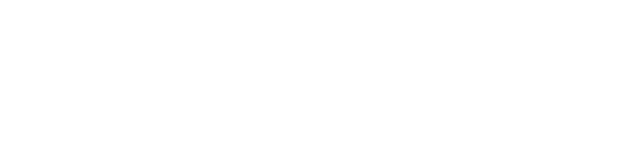
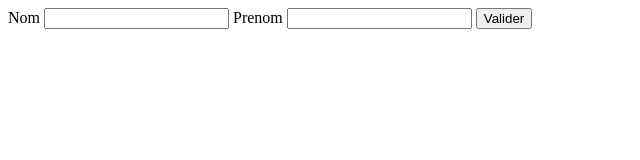
Before and after one commit to DaniDevop/formation, a plain HTML site: page index.html in a window 1280 px wide. Shown: the whole page, without its empty margins (0-640 px from the left). Drawn offline with Linux system fonts and the light colour scheme.

Commit message:
Implementation formulaire etudiant

```diff
--- a/index.html
+++ b/index.html
@@ -7,5 +7,15 @@
 </head>
 <body>
 
+
+    <form action="">
+
+        <label for="">Nom</label>
+        <input type="text" name="nom" required>
+        <label for="">Prenom</label>
+        <input type="text" name="nom" required>
+
+        <button>Valider</button>
+    </form>
 </body>
 </html>
--- a/style.css
+++ b/style.css
@@ -1,4 +1,4 @@
 body{
 
-    background-color: beige;
+    background-color: blue;
 }
```
